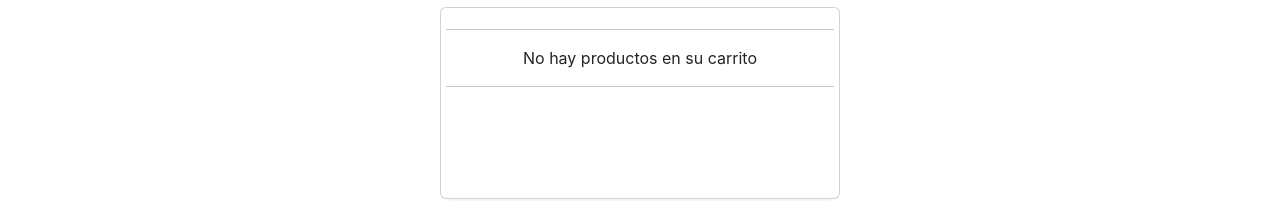
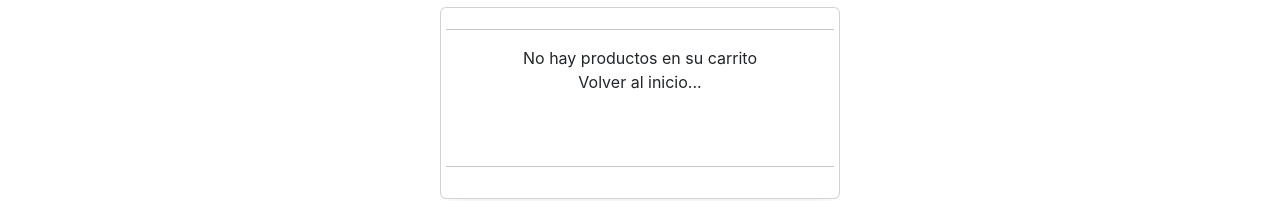
Before and after one commit to Adn1217/React_MarketPlace, a React (Create React App) app: page /cart in a window 1280 px wide. Shown: the part 237-438 px from the top of the page. Built offline with nearby package versions, Linux system fonts and the light colour scheme.

Commit message:
Se agrega ruta a inicio para Card vacÃio

```diff
--- a/src/components/Cart.jsx
+++ b/src/components/Cart.jsx
@@ -3,6 +3,7 @@ import React, {useState, useContext} from 'react';
 import {CartContext} from './CartContext';
 import deleteLogo from '../assets/images/delete.png';
 import deleteLogoAll from '../assets/images/deleteAll.png';
+import {Link} from 'react-router-dom';
 import {ConfMsgPopUp, MsgPopUp, toastMsgPopUp} from '../utils/functions.js'
 
 const Cart = () => {
@@ -29,7 +30,8 @@ const Cart = () => {
   }
 
   if (defItems.length == 0) {
-    listaCompra = "No hay productos en su carrito";
+    // listaCompra = <>No hay productos en su carrito</>;
+    listaCompra = <>No hay productos en su carrito <Link to={'/'} className="nav-link" >Volver al inicio...</Link></>;
   }else{
     listaCompra = [];
     defItems.map((item) => {
--- a/src/css/styles.css
+++ b/src/css/styles.css
@@ -140,6 +140,10 @@ ol.card {
   box-shadow: rgba(33, 35, 38, 0.1) 0px 10px 10px -10px;
 }
 
+ol.card a {
+  height: 5rem;
+}
+
 .animate__animated.animate__headShake {
   --animate-duration: 1s;
 }
```
